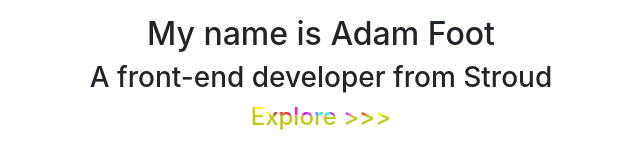
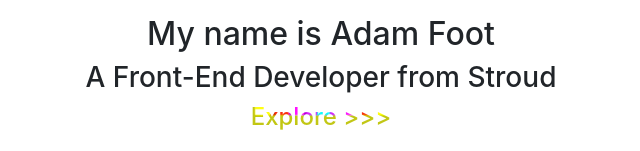
Before and after one commit to Adam-Foot/adamfoot.com, a React (Create React App) app: page / in a window 1280 px wide. Shown: the part 351-502 px from the top of the page, without its empty margins (319-959 px from the left). Built offline with nearby package versions, Linux system fonts and the light colour scheme.

Commit message:
Fixed mistakes

```diff
--- a/src/components/Landing.js
+++ b/src/components/Landing.js
@@ -17,7 +17,7 @@ class Landing extends Component {
                     <div className="col-12 text-center flex-wrap">
                         <h1 className="text-uppercase welcome-fade-in">Welcome to my website</h1>
                         <h2 className="welcome-name-in">My name is Adam Foot</h2>
-                        <h3 className="welcome-text-in">A front-end developer from Stroud</h3>
+                        <h3 className="welcome-text-in">A Front-End Developer from Stroud</h3>
                         <Link to={ROUTES.HOME} className="text-decoration-none text-black align-self-end"><h4 className="welcome-text-explore">Explore >>></h4></Link>
                     </div>
                 </div>
```
